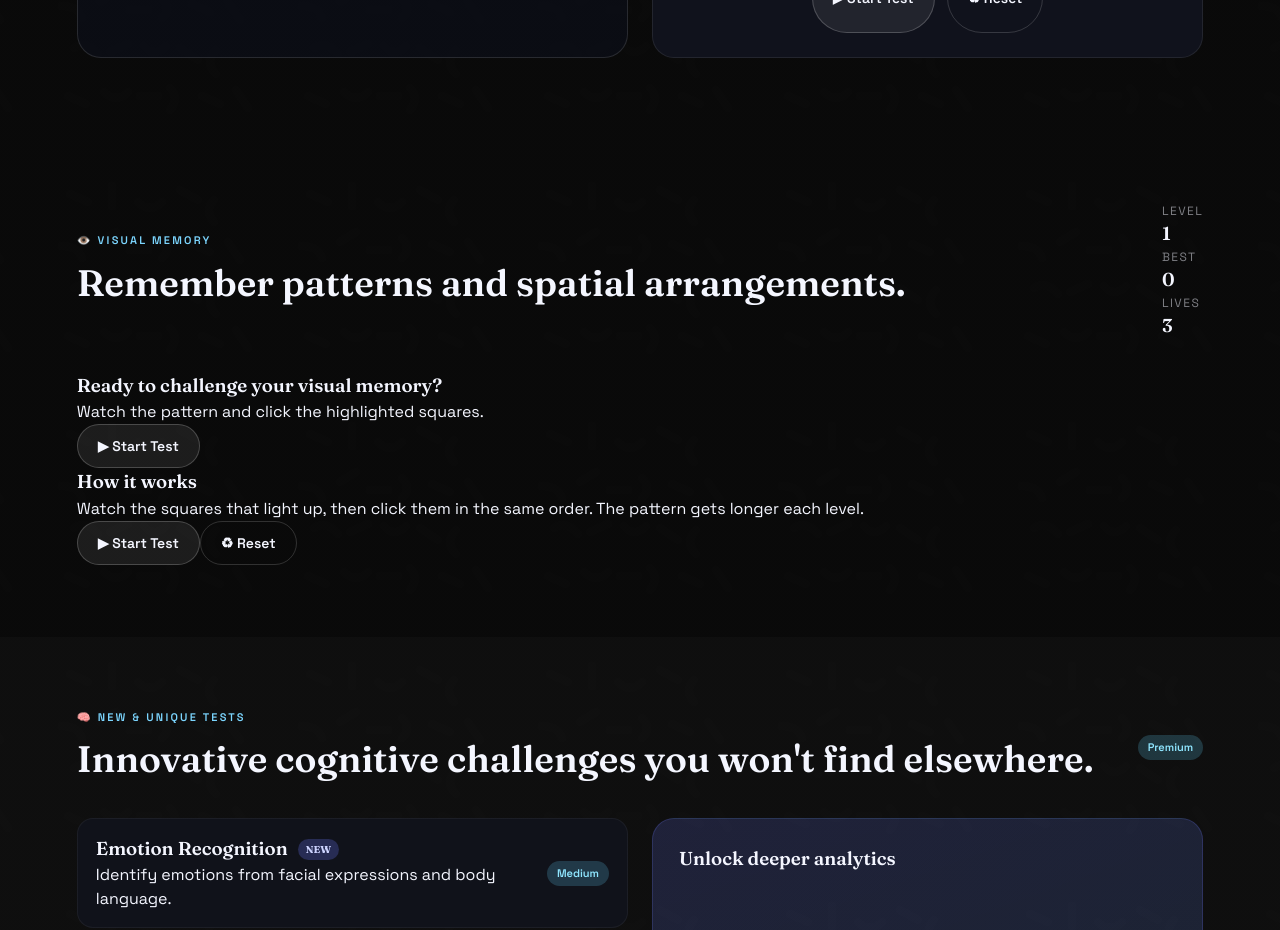
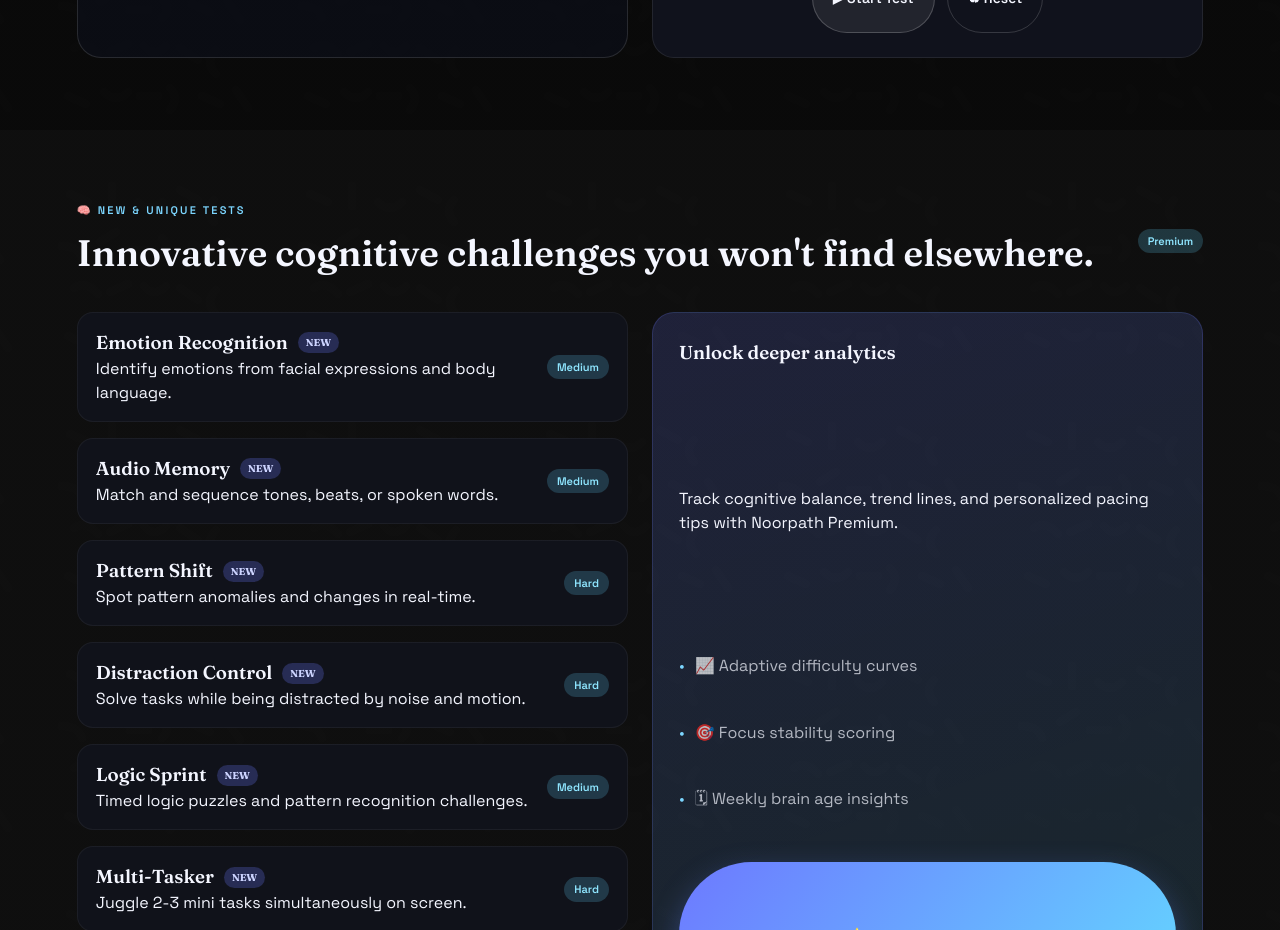
Before and after one commit to savacx/Noorpath, a React (Vite) app: page / in a window 1280 px wide. Shown: the part 4400-5330 px from the top of the page. Built offline with nearby package versions, Linux system fonts and the light colour scheme.

Commit message:
Latest updates

```diff
--- a/src/App.jsx
+++ b/src/App.jsx
@@ -1,4 +1,4 @@
-import { useEffect, useRef, useState } from 'react'
+﻿import { useEffect, useRef, useState } from 'react'
 import { BrowserRouter, Link, Route, Routes, useNavigate } from 'react-router-dom'
 import logo from './assets/logo.png'
 import './App.css'
@@ -550,83 +550,6 @@ const useVerbalMemory = (sound) => {
     lives,
     start,
     markSeen,
-    reset,
-  }
-}
-
-const useVisualMemory = (sound) => {
-  const [phase, setPhase] = useState('idle')
-  const [gridSize, setGridSize] = useState(3)
-  const [grid, setGrid] = useState(Array.from({ length: gridSize * gridSize }, (_, i) => i))
-  const [highlighted, setHighlighted] = useState([])
-  const [userSelections, setUserSelections] = useState([])
-  const [level, setLevel] = useState(1)
-  const [best, setBest] = useState(0)
-  const [lives, setLives] = useState(3)
-
-  const generateHighlighted = (num) => {
-    const highlights = []
-    while (highlights.length < num) {
-      const rand = Math.floor(Math.random() * (gridSize * gridSize))
-      if (!highlights.includes(rand)) highlights.push(rand)
-    }
-    return highlights
-  }
-
-  const start = () => {
-    const numToHighlight = Math.min(level + 1, gridSize * gridSize)
-    const highlights = generateHighlighted(numToHighlight)
-    setHighlighted(highlights)
-    setUserSelections([])
-    setPhase('show')
-    setTimeout(() => setPhase('input'), 2000 + level * 500)
-  }
-
-  const handleClick = (index) => {
-    if (phase !== 'input') return
-    if (userSelections.includes(index)) return
-    const newSelections = [...userSelections, index]
-    setUserSelections(newSelections)
-    if (newSelections.length === highlighted.length) {
-      const correct = newSelections.every(sel => highlighted.includes(sel)) &&
-                      highlighted.every(h => newSelections.includes(h))
-      if (correct) {
-        setLevel(l => l + 1)
-        setBest(b => Math.max(b, level))
-        setPhase('result')
-        sound?.correct?.()
-      } else {
-        setLives(l => {
-          const next = l - 1
-          if (next <= 0) {
-            setPhase('result')
-            return 0
-          }
-          return next
-        })
-        sound?.wrong?.()
-      }
-    }
-  }
-
-  const reset = () => {
-    setPhase('idle')
-    setLevel(1)
-    setLives(3)
-    setHighlighted([])
-    setUserSelections([])
-  }
-
-  return {
-    phase,
-    grid,
-    highlighted,
-    userSelections,
-    level,
-    best,
-    lives,
-    start,
-    handleClick,
     reset,
   }
 }
@@ -940,91 +863,6 @@ function VerbalMemorySection({ verbal }) {
   )
 }
 
-function VisualMemorySection({ visual }) {
-  return (
-    <section id="visual-memory" className="section visual">
-      <div className="section-heading">
-        <div>
-          <p className="eyebrow">👁️ Visual Memory</p>
-          <h2>Remember patterns and spatial arrangements.</h2>
-        </div>
-        <div className="visual-metrics">
-          <div>
-            <p className="stat-label">Level</p>
-            <h3>{visual.level}</h3>
-          </div>
-          <div>
-            <p className="stat-label">Best</p>
-            <h3>{visual.best}</h3>
-          </div>
-          <div>
-            <p className="stat-label">Lives</p>
-            <h3>{visual.lives}</h3>
-          </div>
-        </div>
-      </div>
-      <div className="visual-grid">
-        <div className="visual-board">
-          {visual.phase === 'idle' && (
-            <div className="visual-state">
-              <h3>Ready to challenge your visual memory?</h3>
-              <p>Watch the pattern and click the highlighted squares.</p>
-              <button className="secondary" onClick={visual.start}>
-                ▶ Start Test
-              </button>
-            </div>
-          )}
-          {visual.phase === 'show' && (
-            <div className="visual-grid-container">
-              {visual.grid.map((_, index) => (
-                <div
-                  key={index}
-                  className={`visual-cell ${visual.highlighted.includes(index) ? 'highlighted' : ''}`}
-                />
-              ))}
-            </div>
-          )}
-          {visual.phase === 'input' && (
-            <div className="visual-grid-container">
-              {visual.grid.map((_, index) => (
-                <button
-                  key={index}
-                  className={`visual-cell ${visual.userSelections.includes(index) ? 'selected' : ''}`}
-                  onClick={() => visual.handleClick(index)}
-                />
-              ))}
-            </div>
-          )}
-          {visual.phase === 'result' && (
-            <div className="visual-state">
-              <h3>{visual.lives > 0 ? 'Great job!' : 'Nice try!'}</h3>
-              <p>Level reached: {visual.level}</p>
-              <button className="secondary" onClick={visual.reset}>
-                Try Again
-              </button>
-            </div>
-          )}
-        </div>
-        <div className="visual-panel">
-          <h3>How it works</h3>
-          <p>
-            Watch the squares that light up, then click them in the same order.
-            The pattern gets longer each level.
-          </p>
-          <div className="visual-actions">
-            <button className="secondary" onClick={visual.start}>
-              ▶ Start Test
-            </button>
-            <button className="ghost" onClick={visual.reset}>
-              ♻ Reset
-            </button>
-          </div>
-        </div>
-      </div>
-    </section>
-  )
-}
-
 function Home({ pwa, background }) {
   const navigate = useNavigate()
   const sound = useSound()
@@ -1032,7 +870,6 @@ function Home({ pwa, background }) {
   const aim = useAimTrainer(sound)
   const memory = useNumberMemory(sound)
   const verbal = useVerbalMemory(sound)
-  const visual = useVisualMemory(sound)
 
   const coreTests = [
     {
@@ -1188,16 +1025,12 @@ function Home({ pwa, background }) {
                 if (test.title === 'Verbal Memory') {
                   navigate('/verbal-memory')
                 }
-                if (test.title === 'Visual Memory') {
-                  navigate('/visual-memory')
-                }
               }}
               role={
                 test.title === 'Reaction Time' ||
                 test.title === 'Aim Trainer' ||
                 test.title === 'Number Memory' ||
-                test.title === 'Verbal Memory' ||
-                test.title === 'Visual Memory'
+                test.title === 'Verbal Memory'
                   ? 'button'
                   : undefined
               }
@@ -1205,8 +1038,7 @@ function Home({ pwa, background }) {
                 test.title === 'Reaction Time' ||
                 test.title === 'Aim Trainer' ||
                 test.title === 'Number Memory' ||
-                test.title === 'Verbal Memory' ||
-                test.title === 'Visual Memory'
+                test.title === 'Verbal Memory'
                   ? 0
                   : undefined
               }
@@ -1234,12 +1066,6 @@ function Home({ pwa, background }) {
                   (event.key === 'Enter' || event.key === ' ')
                 ) {
                   navigate('/verbal-memory')
-                }
-                if (
-                  test.title === 'Visual Memory' &&
-                  (event.key === 'Enter' || event.key === ' ')
-                ) {
-                  navigate('/visual-memory')
                 }
               }}
             >
@@ -1291,14 +1117,6 @@ function Home({ pwa, background }) {
                   >
                     Start Test
                   </button>
-                ) : test.title === 'Visual Memory' ? (
-                  <button
-                    className="start-pill"
-                    type="button"
-                    onClick={() => navigate('/visual-memory')}
-                  >
-                    Start Test
-                  </button>
                 ) : (
                   <button className="start-pill" type="button">
                     Start Test
@@ -1381,7 +1199,6 @@ function Home({ pwa, background }) {
       <AimTrainerSection aim={aim} />
       <NumberMemorySection memory={memory} />
       <VerbalMemorySection verbal={verbal} />
-      <VisualMemorySection visual={visual} />
 
       <section className="section alt">
         <div className="section-heading">
@@ -1627,26 +1444,6 @@ function VerbalMemoryPage({ pwa, background }) {
   )
 }
 
-function VisualMemoryPage({ pwa, background }) {
-  const sound = useSound()
-  const visual = useVisualMemory(sound)
-
-  return (
-    <div className="app">
-      <PromoBanner />
-      <NavBar background={background} pwa={pwa}>
-        <Link to="/">Home</Link>
-        <Link to="/visual-memory">Visual Memory</Link>
-      </NavBar>
-      <header className="hero">
-        <div className="reaction-page" />
-      </header>
-
-      <VisualMemorySection visual={visual} />
-    </div>
-  )
-}
-
 function App() {
   const pwa = usePwaInstall()
   const background = useBackground()
@@ -1671,10 +1468,6 @@ function App() {
           path="/verbal-memory"
           element={<VerbalMemoryPage pwa={pwa} background={background} />}
         />
-        <Route
-          path="/visual-memory"
-          element={<VisualMemoryPage pwa={pwa} background={background} />}
-        />
       </Routes>
     </BrowserRouter>
   )
```
